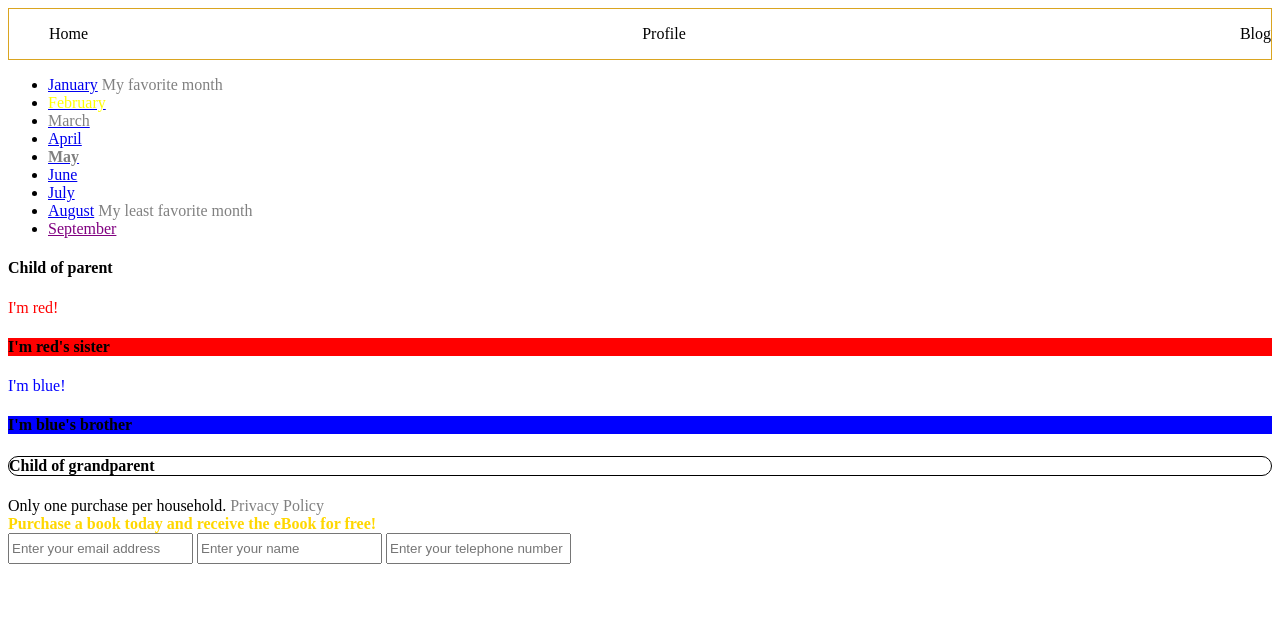
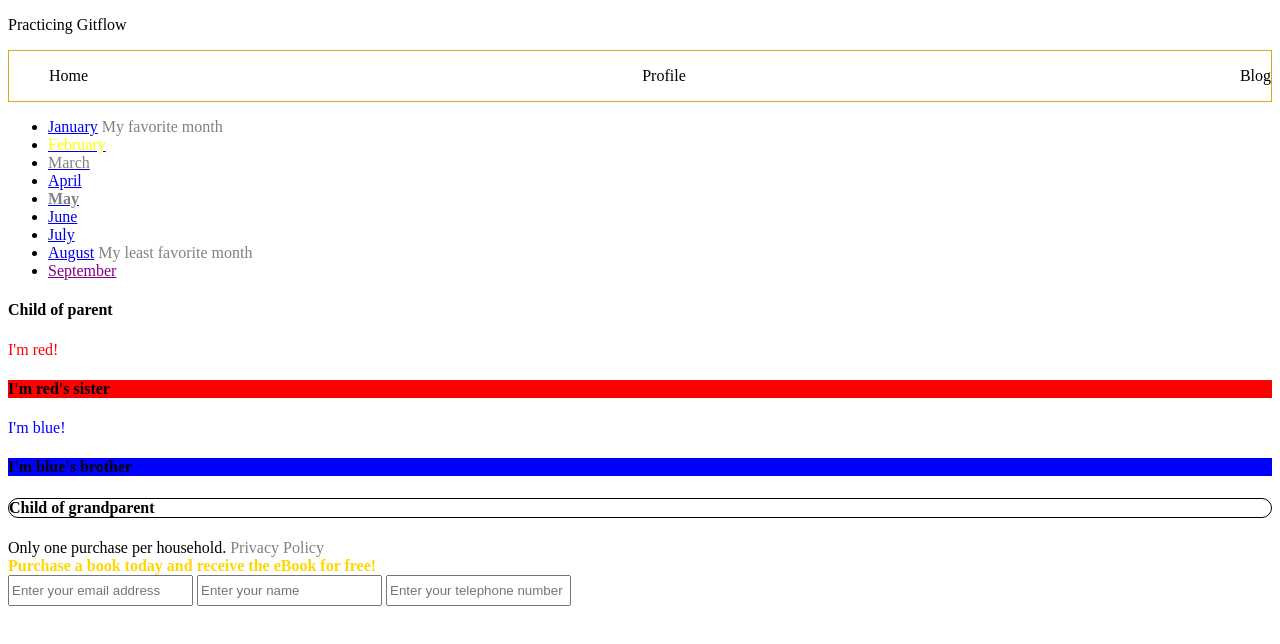
Before and after one commit to Matthew-Abebe/CSS-Selectors, a plain HTML site: page index.html in a window 1280 px wide. Drawn offline with Linux system fonts and the light colour scheme.

Commit message:
practice gitflow

```diff
--- a/index.html
+++ b/index.html
@@ -10,6 +10,7 @@
 </head>
 
 <body>
+<p>Practicing Gitflow</p>
     <header>
         <nav>
             <ul>
```
